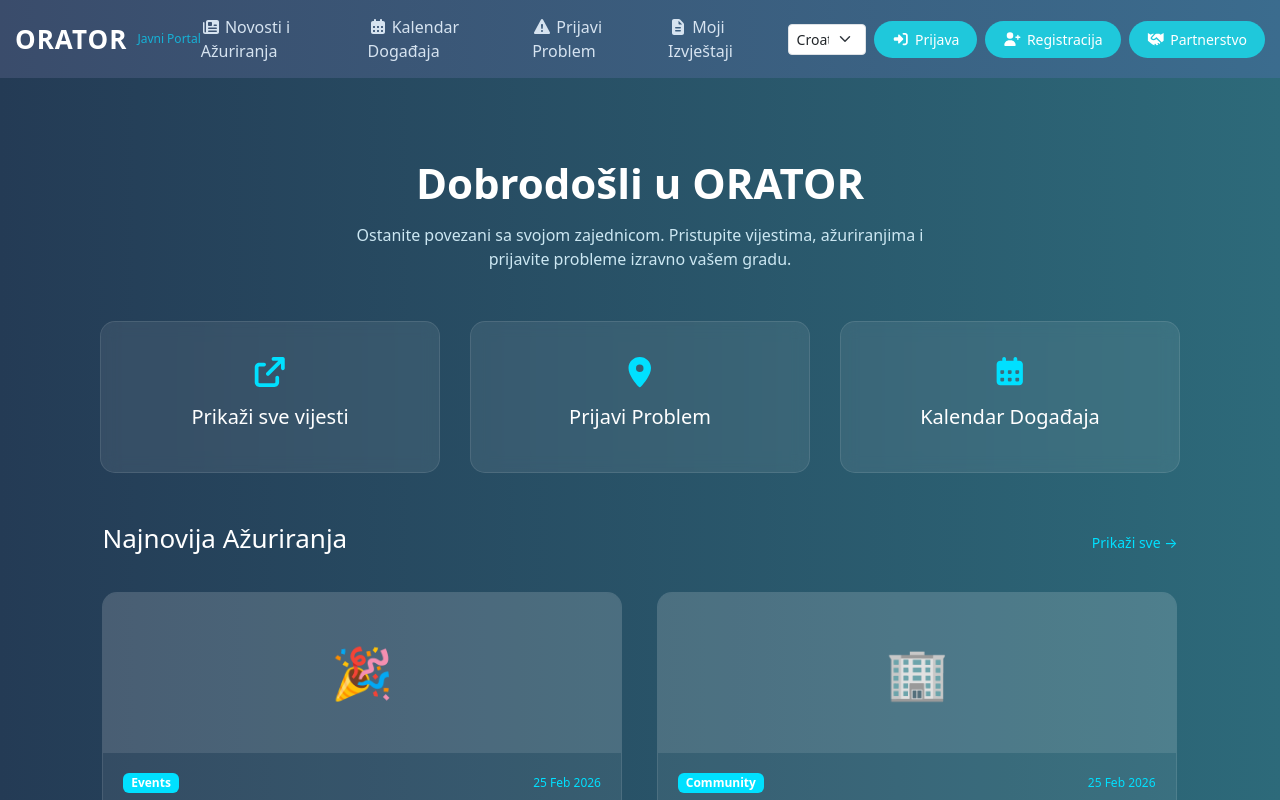
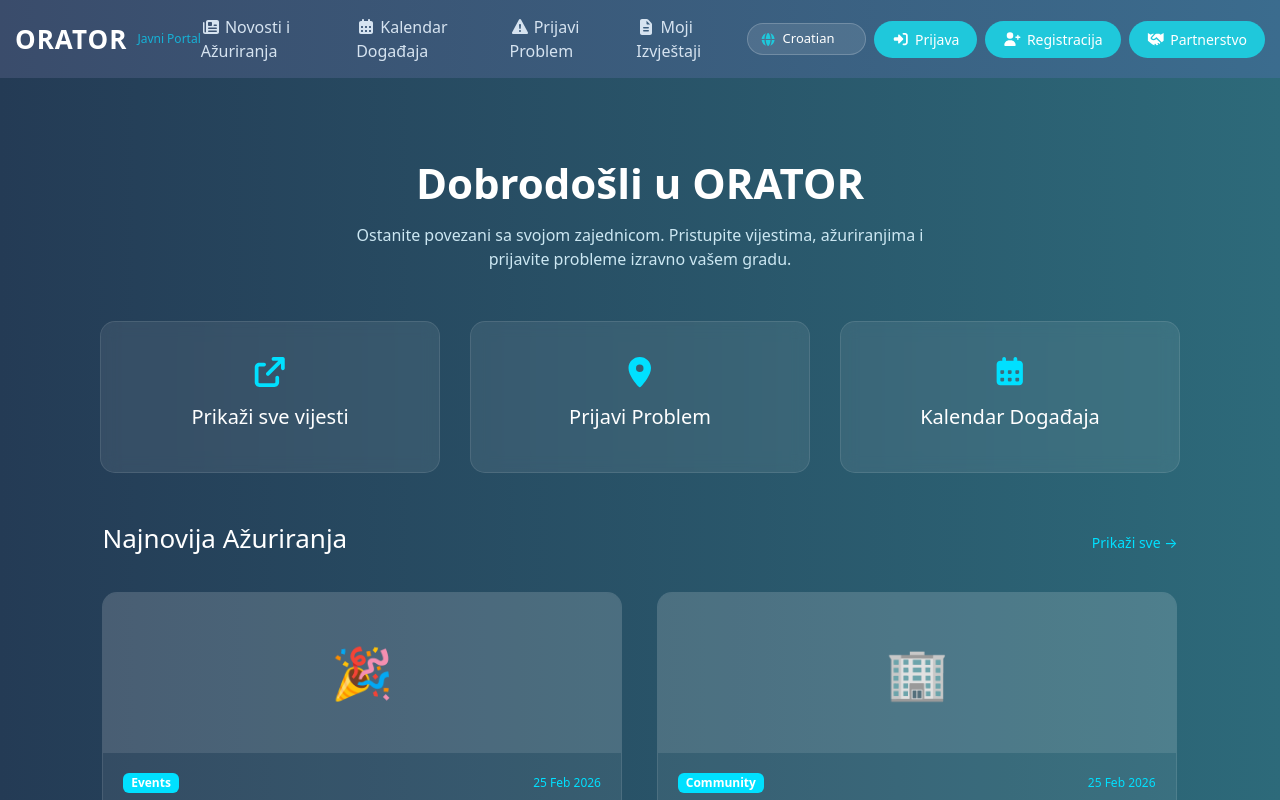
Before and after one commit to Junaid-Taqi/orator-public-portal, a React (Create React App) app: page /report in a window 1280 px wide. Shown: the top 800 px of the page. Built offline with nearby package versions, Linux system fonts and the light colour scheme; no server answers.

Commit message:
ui of language dropdown

```diff
--- a/src/App.css
+++ b/src/App.css
@@ -70,7 +70,49 @@
 }
 
 .header-lang-select {
-  width: 120px;
+  width: 70px;
+}
+
+/* Language Selector Pill */
+.lang-select-wrapper {
+  display: inline-flex;
+  align-items: center;
+  gap: 6px;
+  background: rgba(255, 255, 255, 0.1);
+  border: 1px solid rgba(255, 255, 255, 0.2);
+  border-radius: 20px;
+  padding: 5px 12px;
+  transition: border-color 0.3s, background 0.3s;
+  cursor: pointer;
+}
+
+.lang-select-wrapper:hover {
+  background: rgba(255, 255, 255, 0.18);
+  border-color: #1fc8db;
+}
+
+.lang-icon {
+  color: #1fc8db;
+  font-size: 13px;
+  flex-shrink: 0;
+}
+
+.header-lang-select {
+  background: transparent;
+  border: none;
+  color: white;
+  font-size: 13px;
+  font-weight: 500;
+  cursor: pointer;
+  outline: none;
+  appearance: none;
+  -webkit-appearance: none;
+  padding: 0;
+}
+
+.header-lang-select option {
+  background: #2d4a6b;
+  color: white;
 }
 
 .header-action-btn {
--- a/src/components/Header.js
+++ b/src/components/Header.js
@@ -10,7 +10,8 @@ import {
     faUserPlus,
     faHandshake,
     faCalendarAlt,
-    faFileAlt
+    faFileAlt,
+    faGlobe
 } from "@fortawesome/free-solid-svg-icons";
 import 'bootstrap/dist/js/bootstrap.bundle.min.js';
 
@@ -90,14 +91,17 @@ const Header = ({ hasLiferayUser, onLogout }) => {
 
                     {/* Mobile-only actions inside the dropdown */}
                     <div className="mobile-actions">
+                        <div className="lang-select-wrapper">
+                            <FontAwesomeIcon icon={faGlobe} className="lang-icon" />
                             <select
-                            className="form-select form-select-sm header-lang-select"
+                                className="header-lang-select"
                                 value={lang}
                                 onChange={(e) => setLang(e.target.value)}
                             >
                                 <option value="en">English</option>
                                 <option value="hr">Croatian</option>
                             </select>
+                        </div>
 
                         {!hasLiferayUser && (
                             <>
@@ -125,14 +129,17 @@ const Header = ({ hasLiferayUser, onLogout }) => {
 
                 {/* Desktop-only actions */}
                 <div className="header-actions">
+                    <div className="lang-select-wrapper">
+                        <FontAwesomeIcon icon={faGlobe} className="lang-icon" />
                         <select
-                        className="form-select form-select-sm header-lang-select"
+                            className="header-lang-select"
                             value={lang}
                             onChange={(e) => setLang(e.target.value)}
                         >
                             <option value="en">English</option>
                             <option value="hr">Croatian</option>
                         </select>
+                    </div>
 
                     {!hasLiferayUser && (
                         <>
```
Lines whose indentation alone changed are shown as unchanged.
